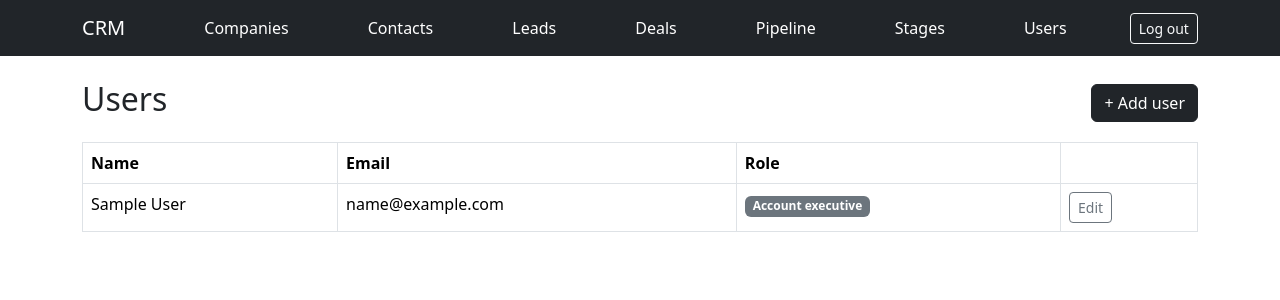
After one commit to IsuriAngelica/CRM-Project, a Flask app: page /users in a window 1280 px wide. The commit adds this page. Shown: the top 300 px of the page. Run offline with Flask 3, Linux system fonts and the light colour scheme; the visitor is signed in with stand-in values (Sample User, id 1); data comes from the database, SQL or seed files in the repository.

Commit message:
Add user management with role assignment (CRM-15 complete)

```diff
--- a/app.py
+++ b/app.py
@@ -1,5 +1,5 @@
 from datetime import datetime
-from flask import Flask, render_template, redirect, url_for, request, flash
+from flask import Flask, render_template, redirect, url_for, request, flash, jsonify
 from flask_migrate import Migrate
 from flask_login import LoginManager, login_user, logout_user, login_required, current_user
 from dotenv import load_dotenv
@@ -26,6 +26,10 @@ import models  # noqa: E402
 @login_manager.user_loader
 def load_user(user_id):
     return models.User.query.get(int(user_id))
+
+
+def get_stage_names():
+    return [s.name for s in models.Stage.query.order_by(models.Stage.position).all()]
 
 
 @app.route("/")
@@ -290,7 +294,10 @@ def add_deal():
         db.session.add(deal)
         db.session.commit()
         return redirect(url_for("deals"))
-    return render_template("deal_form.html", companies=all_companies, contacts=all_contacts, users=all_users)
+    return render_template(
+        "deal_form.html", companies=all_companies, contacts=all_contacts,
+        users=all_users, stages=get_stage_names()
+    )
 
 
 @app.route("/deals/<int:deal_id>/edit", methods=["GET", "POST"])
@@ -312,7 +319,10 @@ def edit_deal(deal_id):
         deal.budget = request.form.get("budget") or None
         db.session.commit()
         return redirect(url_for("deals"))
-    return render_template("deal_form.html", deal=deal, companies=all_companies, contacts=all_contacts, users=all_users)
+    return render_template(
+        "deal_form.html", deal=deal, companies=all_companies, contacts=all_contacts,
+        users=all_users, stages=get_stage_names()
+    )
 
 
 @app.route("/deals/<int:deal_id>")
@@ -343,5 +353,109 @@ def add_deal_activity(deal_id):
     return redirect(url_for("deal_detail", deal_id=deal_id))
 
 
+@app.route("/pipeline")
+@login_required
+def pipeline():
+    stages = get_stage_names()
+    all_deals = models.Deal.query.all()
+    deals_by_stage = {s: [] for s in stages}
+    for d in all_deals:
+        if d.stage in deals_by_stage:
+            deals_by_stage[d.stage].append(d)
+    return render_template("pipeline.html", stages=stages, deals_by_stage=deals_by_stage)
+
+
+@app.route("/deals/<int:deal_id>/update_stage", methods=["POST"])
+@login_required
+def update_deal_stage(deal_id):
+    deal = models.Deal.query.get_or_404(deal_id)
+    data = request.get_json()
+    new_stage = data.get("stage") if data else None
+    if new_stage in get_stage_names():
+        deal.stage = new_stage
+        db.session.commit()
+        return jsonify({"success": True})
+    return jsonify({"success": False}), 400
+
+
+@app.route("/stages")
+@login_required
+def manage_stages():
+    all_stages = models.Stage.query.order_by(models.Stage.position).all()
+    deal_counts = {}
+    for stage in all_stages:
+        deal_counts[stage.name] = models.Deal.query.filter_by(stage=stage.name).count()
+    return render_template("stages_list.html", stages=all_stages, deal_counts=deal_counts)
+
+
+@app.route("/stages/add", methods=["POST"])
+@login_required
+def add_stage():
+    name = (request.form.get("name") or "").strip().lower()
+    position = request.form.get("position") or 0
+    if name:
+        existing = models.Stage.query.filter_by(name=name).first()
+        if not existing:
+            db.session.add(models.Stage(name=name, position=int(position)))
+            db.session.commit()
+    return redirect(url_for("manage_stages"))
+
+
+@app.route("/stages/<int:stage_id>/delete", methods=["POST"])
+@login_required
+def delete_stage(stage_id):
+    stage = models.Stage.query.get_or_404(stage_id)
+    deals_using_it = models.Deal.query.filter_by(stage=stage.name).count()
+    if deals_using_it > 0:
+        flash(f'Cannot delete "{stage.name}" — {deals_using_it} deal(s) are currently using it. Move them to another stage first.')
+        return redirect(url_for("manage_stages"))
+    db.session.delete(stage)
+    db.session.commit()
+    return redirect(url_for("manage_stages"))
+
+
+@app.route("/users")
+@login_required
+def users():
+    all_users = models.User.query.order_by(models.User.name).all()
+    return render_template("users_list.html", users=all_users)
+
+
+@app.route("/users/add", methods=["GET", "POST"])
+@login_required
+def add_user():
+    if request.method == "POST":
+        existing = models.User.query.filter_by(email=request.form.get("email")).first()
+        if existing:
+            flash("A user with that email already exists.")
+            return redirect(url_for("add_user"))
+        new_user = models.User(
+            name=request.form.get("name"),
+            email=request.form.get("email"),
+            role=request.form.get("role"),
+        )
+        new_user.set_password(request.form.get("password"))
+        db.session.add(new_user)
+        db.session.commit()
+        return redirect(url_for("users"))
+    return render_template("user_form.html")
+
+
+@app.route("/users/<int:user_id>/edit", methods=["GET", "POST"])
+@login_required
+def edit_user(user_id):
+    user = models.User.query.get_or_404(user_id)
+    if request.method == "POST":
+        user.name = request.form.get("name")
+        user.email = request.form.get("email")
+        user.role = request.form.get("role")
+        new_password = request.form.get("password")
+        if new_password:
+            user.set_password(new_password)
+        db.session.commit()
+        return redirect(url_for("users"))
+    return render_template("user_form.html", user=user)
+
+
 if __name__ == "__main__":
     app.run(debug=True)
--- a/templates/base.html
+++ b/templates/base.html
@@ -14,6 +14,9 @@
         <a href="{{ url_for('contacts') }}" class="text-white text-decoration-none ms-3">Contacts</a>
         <a href="{{ url_for('leads') }}" class="text-white text-decoration-none ms-3">Leads</a>
         <a href="{{ url_for('deals') }}" class="text-white text-decoration-none ms-3">Deals</a>
+        <a href="{{ url_for('pipeline') }}" class="text-white text-decoration-none ms-3">Pipeline</a>
+        <a href="{{ url_for('manage_stages') }}" class="text-white text-decoration-none ms-3">Stages</a>
+        <a href="{{ url_for('users') }}" class="text-white text-decoration-none ms-3">Users</a>
         <a href="{{ url_for('logout') }}" class="btn btn-outline-light btn-sm">Log out</a>
       {% endif %}
     </div>
--- a/templates/deal_form.html
+++ b/templates/deal_form.html
@@ -38,7 +38,7 @@
   <div class="mb-3">
     <label class="form-label">Stage</label>
     <select name="stage" class="form-select">
-      {% for s in ["new", "contacted", "proposal", "negotiation", "won", "lost"] %}
+      {% for s in stages %}
         <option value="{{ s }}" {% if deal and deal.stage == s %}selected{% endif %}>{{ s|capitalize }}</option>
       {% endfor %}
     </select>
--- /dev/null
+++ b/templates/users_list.html
@@ -0,0 +1,29 @@
+{% extends "base.html" %}
+{% block content %}
+<div class="d-flex justify-content-between align-items-center mb-3">
+  <h2>Users</h2>
+  <a href="{{ url_for('add_user') }}" class="btn btn-dark">+ Add user</a>
+</div>
+<table class="table table-bordered bg-white">
+  <thead>
+    <tr>
+      <th>Name</th>
+      <th>Email</th>
+      <th>Role</th>
+      <th></th>
+    </tr>
+  </thead>
+  <tbody>
+    {% for user in users %}
+    <tr>
+      <td>{{ user.name }}</td>
+      <td>{{ user.email }}</td>
+      <td><span class="badge bg-secondary">{{ user.role.replace("_", " ")|capitalize }}</span></td>
+      <td><a href="{{ url_for('edit_user', user_id=user.id) }}" class="btn btn-sm btn-outline-secondary">Edit</a></td>
+    </tr>
+    {% else %}
+    <tr><td colspan="4" class="text-center text-muted">No users yet.</td></tr>
+    {% endfor %}
+  </tbody>
+</table>
+{% endblock %}
```
Also changed, not shown: migrations/versions/0cd2b2b73db7_add_stages_table.py (added, +34 -0 lines), models.py (+8 -0 lines), seed_stages.py (added, +13 -0 lines), templates/pipeline.html (added, +51 -0 lines), templates/stages_list.html (added, +39 -0 lines), templates/user_form.html (added, +30 -0 lines).
